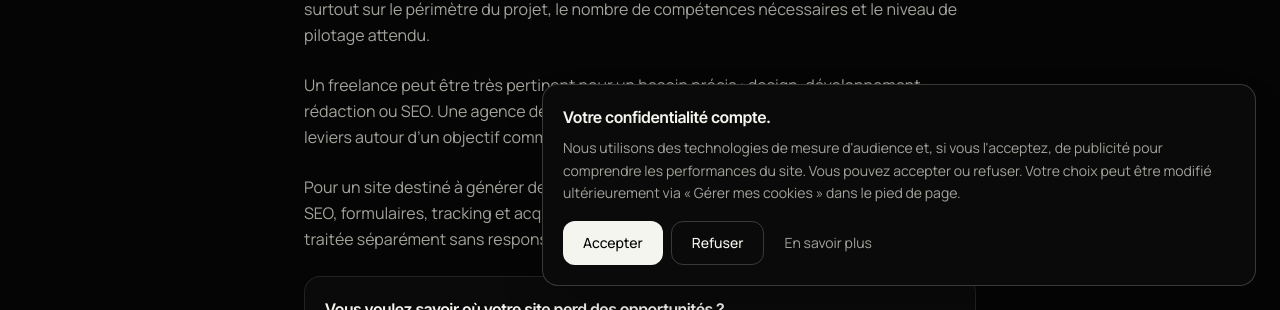
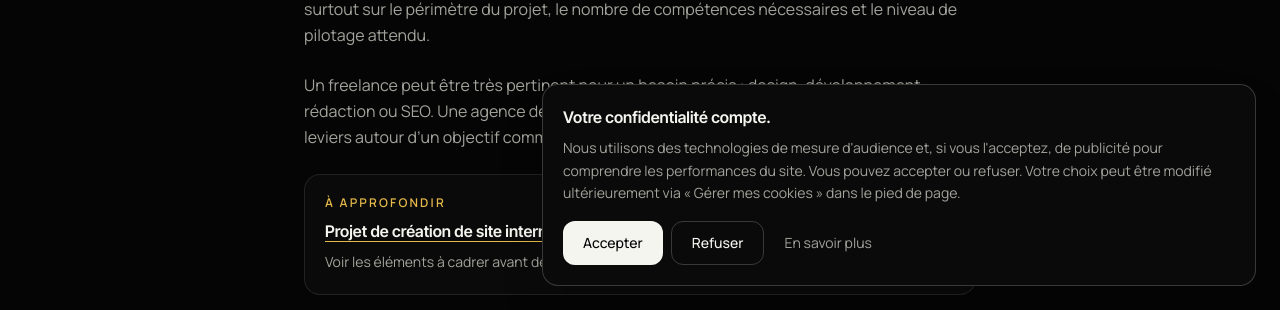
Before and after one commit to mathieumilo3-bot/-generation-capable, a Next.js app in the folder site-vitrine/: page /ressources/agence-web-ou-freelance in a window 1280 px wide. Shown: the part 490-800 px from the top of the page. Built offline with nearby package versions, Linux system fonts and the light colour scheme; no server answers.

Commit message:
seo: route relevant guides into priority commercial pages

```diff
--- a/site-vitrine/src/app/ressources/[article]/page.tsx
+++ b/site-vitrine/src/app/ressources/[article]/page.tsx
@@ -153,6 +153,104 @@ const RELATED_LINKS: Record<string, { href: string; label: string }[]> = {
   ],
 };
 
+const PRIORITY_COMMERCIAL_LINKS: Record<string, { href: string; label: string; description: string }> = {
+  "pourquoi-un-beau-site-ne-suffit-plus": {
+    href: "/creation-site-internet",
+    label: "Création de site internet pour PME et artisans",
+    description: "Voir comment structurer un site autour des prestations, des preuves et des demandes.",
+  },
+  "site-vitrine-ou-systeme-acquisition": {
+    href: "/creation-site-internet",
+    label: "Créer un site pensé pour générer des demandes",
+    description: "Passer d'une simple vitrine à un parcours commercial mesurable.",
+  },
+  "prix-creation-site-internet": {
+    href: "/creation-site-internet",
+    label: "Création de site internet",
+    description: "Comparer le périmètre utile avant de demander un devis.",
+  },
+  "site-internet-artisan-guide": {
+    href: "/creation-site-internet",
+    label: "Création de site internet pour artisans",
+    description: "Structurer les pages, les preuves et la demande de devis.",
+  },
+  "agence-web-ou-freelance": {
+    href: "/creation-site-internet",
+    label: "Projet de création de site internet",
+    description: "Voir les éléments à cadrer avant de choisir un prestataire.",
+  },
+  "refonte-site-seo-erreurs": {
+    href: "/seo",
+    label: "SEO pour PME",
+    description: "Renforcer les pages existantes sans perdre les signaux déjà acquis.",
+  },
+  "refonte-site-sans-perdre-seo": {
+    href: "/seo",
+    label: "Référencement SEO",
+    description: "Relier la refonte aux pages et recherches qui génèrent de la visibilité.",
+  },
+  "comment-etre-visible-sur-google": {
+    href: "/seo",
+    label: "Agence SEO pour PME",
+    description: "Voir la méthode appliquée aux recherches commerciales et aux pages qui comptent.",
+  },
+  "prix-referencement-seo": {
+    href: "/seo",
+    label: "Accompagnement SEO",
+    description: "Comprendre les priorités avant de répartir un budget SEO.",
+  },
+  "seo-ou-google-ads": {
+    href: "/seo",
+    label: "Référencement naturel",
+    description: "Construire une visibilité organique sur les recherches à forte intention.",
+  },
+  "tarif-agence-seo-pme": {
+    href: "/seo",
+    label: "SEO pour PME",
+    description: "Voir ce qu'une stratégie SEO orientée prospects doit réellement travailler.",
+  },
+  "seo-local-artisan": {
+    href: "/solutions/referencement-local",
+    label: "Référencement local",
+    description: "Relier prestations, zone réelle, Google Business Profile et demande de devis.",
+  },
+  "optimiser-google-business-profile": {
+    href: "/solutions/referencement-local",
+    label: "SEO local pour entreprise",
+    description: "Faire travailler la fiche Google et les pages du site ensemble.",
+  },
+  "marketing-digital-artisan-guide": {
+    href: "/solutions/referencement-local",
+    label: "Référencement local pour artisans",
+    description: "Capter les recherches liées au métier, aux prestations et à la zone d'intervention.",
+  },
+  "site-internet-dentiste-seo-local": {
+    href: "/solutions/referencement-local",
+    label: "Référencement local",
+    description: "Structurer la présence locale autour de pages et informations cohérentes.",
+  },
+  "marketing-entreprise-nettoyage-guide": {
+    href: "/solutions/referencement-local",
+    label: "Référencement local",
+    description: "Travailler les services et zones réellement couverts pour capter les recherches utiles.",
+  },
+  "marketing-digital-restaurant-guide": {
+    href: "/solutions/referencement-local",
+    label: "Visibilité locale sur Google",
+    description: "Relier la fiche Google, le site et les recherches locales.",
+  },
+  "seo-local-ou-google-ads": {
+    href: "/solutions/referencement-local",
+    label: "Référencement local",
+    description: "Construire le socle organique avant de comparer avec l'acquisition payante.",
+  },
+  "marketing-digital-btp-guide": {
+    href: "/solutions/marketing-digital-btp",
+    label: "Marketing digital BTP",
+    description: "Relier visibilité locale, prestations, réalisations et demandes de devis.",
+  },
+};
+
 const RELATED_GUIDES: Record<string, string[]> = {
   "prix-creation-site-internet": ["site-internet-artisan-guide", "refonte-site-seo-erreurs"],
   "comment-etre-visible-sur-google": ["prix-referencement-seo", "seo-local-artisan", "optimiser-google-business-profile"],
@@ -214,6 +312,7 @@ export default async function ArticlePage({ params }: Props) {
   const relatedGuides = (RELATED_GUIDES[article.slug] ?? [])
     .map((relatedSlug) => getArticleBySlug(relatedSlug))
     .filter(Boolean);
+  const priorityCommercialLink = PRIORITY_COMMERCIAL_LINKS[article.slug];
 
   return (
     <Section className="py-24 sm:py-32">
@@ -243,6 +342,22 @@ export default async function ArticlePage({ params }: Props) {
               <p className="text-[16px] leading-relaxed text-[var(--color-muted)]">
                 {paragraph}
               </p>
+              {index === 1 && priorityCommercialLink && (
+                <div className="mt-6 rounded-2xl border border-[var(--color-border)] bg-[var(--color-surface)] p-5">
+                  <p className="text-xs font-semibold uppercase tracking-[0.18em] text-[var(--color-accent)]">
+                    À approfondir
+                  </p>
+                  <Link
+                    href={priorityCommercialLink.href}
+                    className="font-display mt-2 block text-base font-semibold text-[var(--color-text)] underline decoration-[var(--color-accent)] underline-offset-4"
+                  >
+                    {priorityCommercialLink.label} →
+                  </Link>
+                  <p className="mt-2 text-sm leading-relaxed text-[var(--color-muted)]">
+                    {priorityCommercialLink.description}
+                  </p>
+                </div>
+              )}
               {index === 2 && (
                 <div className="mt-6 rounded-2xl border border-[var(--color-border)] bg-[var(--color-surface)] p-5">
                   <p className="font-display text-base font-semibold text-[var(--color-text)]">
```
